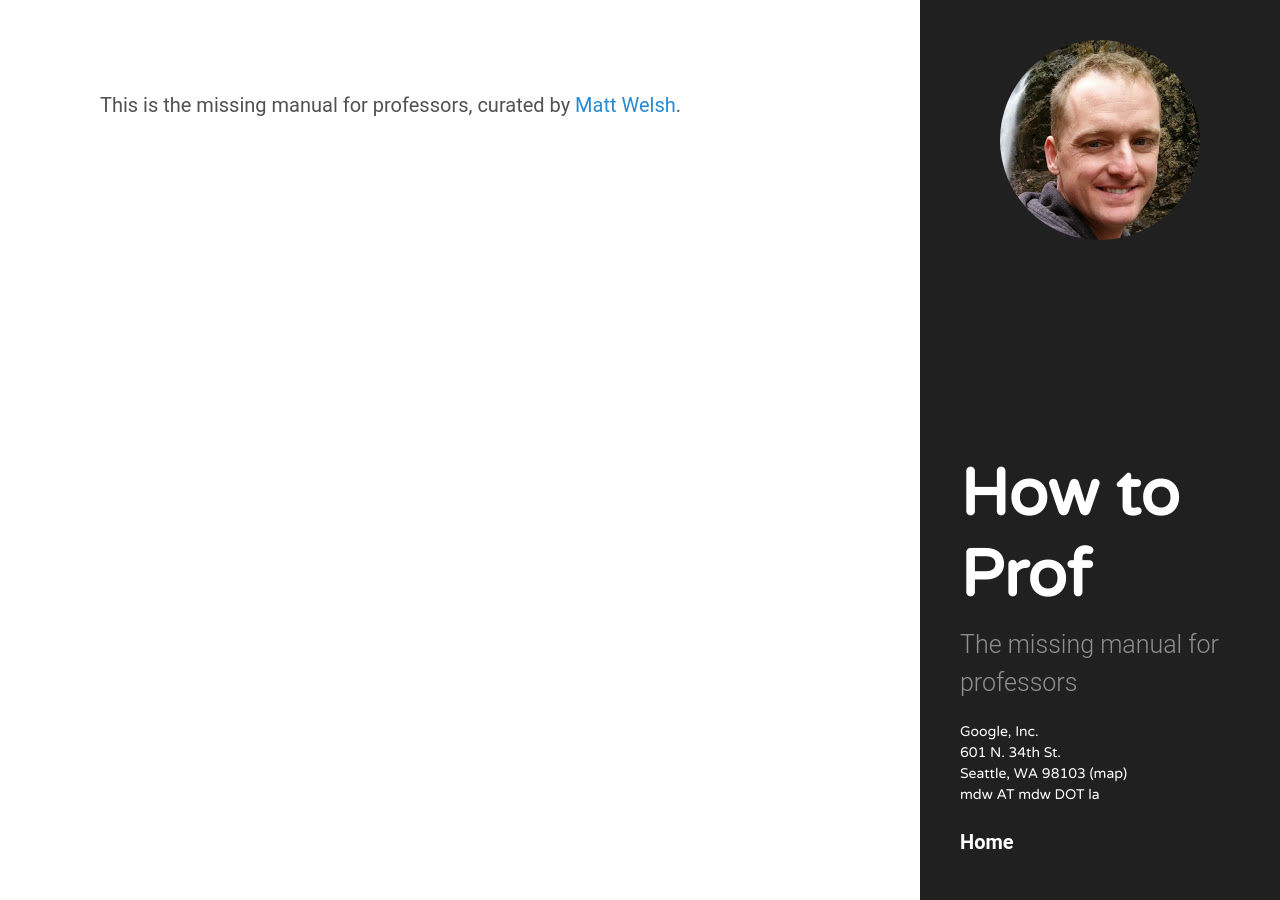
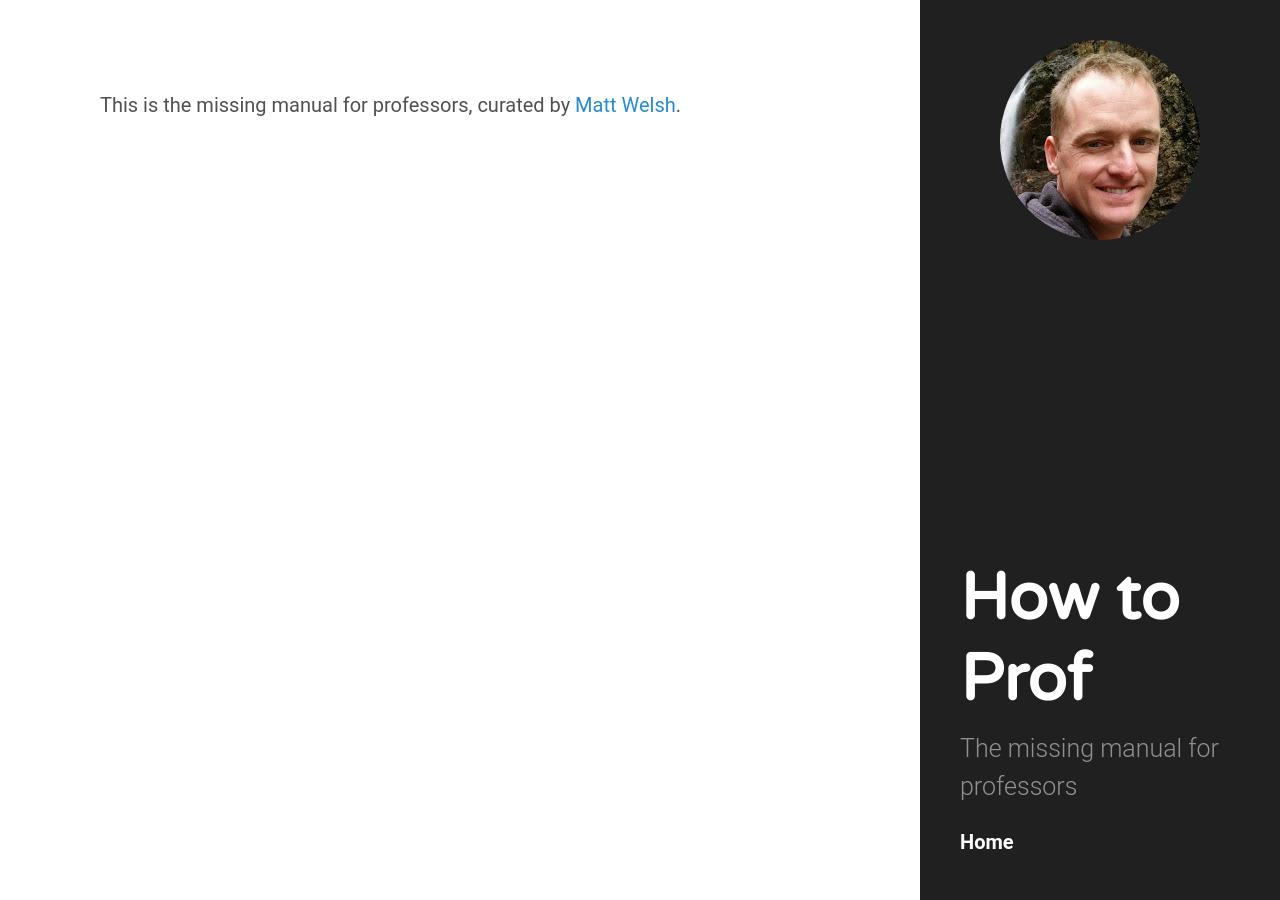
Before and after one commit to mdwelsh/howtoprof, a Jekyll site: the page built from index.md, in a window 1280 px wide. Built offline with Jekyll 4.4.1, drawn with Linux system fonts in a browser that asks for light colours.

Commit message:
Update sidebar.html

```diff
--- a/_includes/sidebar.html
+++ b/_includes/sidebar.html
@@ -9,12 +9,6 @@
         </a>
       </h1>
       <p class="lead">{{ site.description }}</p>
-      <p class="sidebar-meta">
-      Google, Inc.<br>
-      601 N. 34th St.<br>
-      Seattle, WA 98103 (<a href="https://goo.gl/maps/7P7qk48WpgT2">map</a>)<br>
-      mdw AT mdw DOT la<br>
-      </p>
     </div>
 
     <nav class="sidebar-nav">
```
